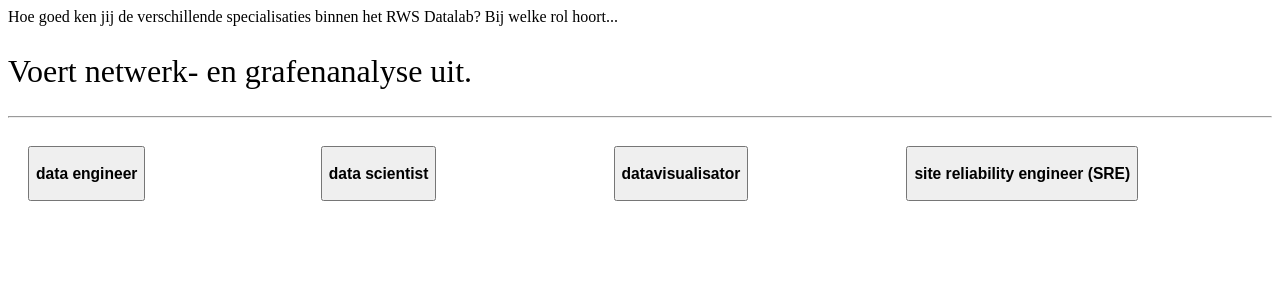
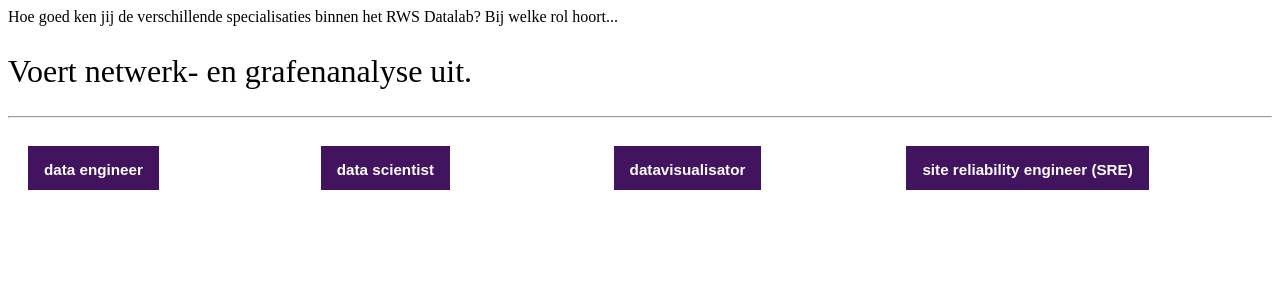
Before and after one commit to Duitel/role-game, a SvelteKit app: page / in a window 1280 px wide. Shown: the top 300 px of the page. Built offline with nearby package versions, Linux system fonts and the light colour scheme.

Commit message:
Style buttons

```diff
--- a/src/routes/+page.svelte
+++ b/src/routes/+page.svelte
@@ -187,7 +187,18 @@
 
 	button {
 		margin-bottom: 10px;
+        height: 44px;
+        padding: 0px 16px;
+        font-size: small;
+        background-color: #42145f;
+        color: white;
+        border: none;
 	}
+    button:hover{
+        background-color: #714F87;
+        cursor: pointer;
+    }
+
 	.answer{
 		top: 0;
 		left: 0;
```
